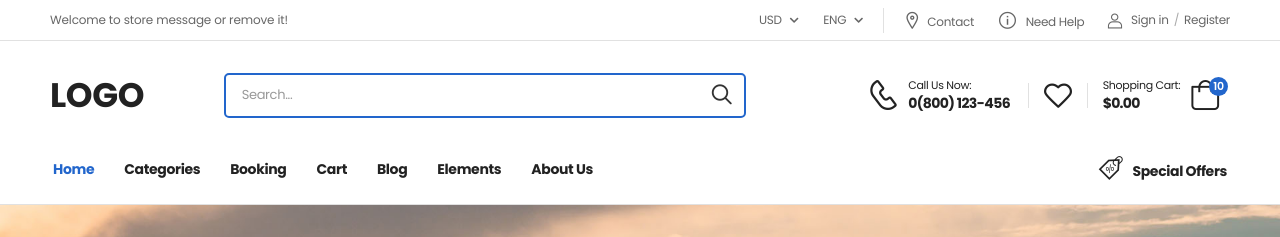
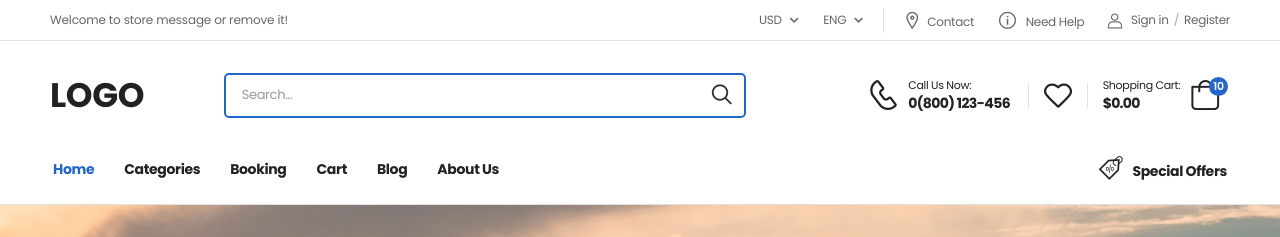
Before and after one commit to d-themesdevelopment/milionaire-business, a Next.js app: page / in a window 1280 px wide. Shown: the top 237 px of the page. Built offline with nearby package versions, Linux system fonts and the light colour scheme.

Commit message:
Fixing vercel issue

```diff
--- a/src/components/common/partials/main-menu.jsx
+++ b/src/components/common/partials/main-menu.jsx
@@ -30,10 +30,6 @@ function MainMenu() {
                     <ALink href={ `/blog/classic` }>Blog</ALink>
                 </li>
 
-                <li className={ `${ pathname.includes( '/elements' ) ? 'active' : '' } d-xl-show` }>
-                    <ALink href={ `/elements` }>Elements</ALink>
-                </li>
-
                 <li>
                     <ALink href="/pages/about-us">About Us</ALink>
                 </li>
```
Also changed, not shown: 1 other file (tests, documents, lock files or other folders).
